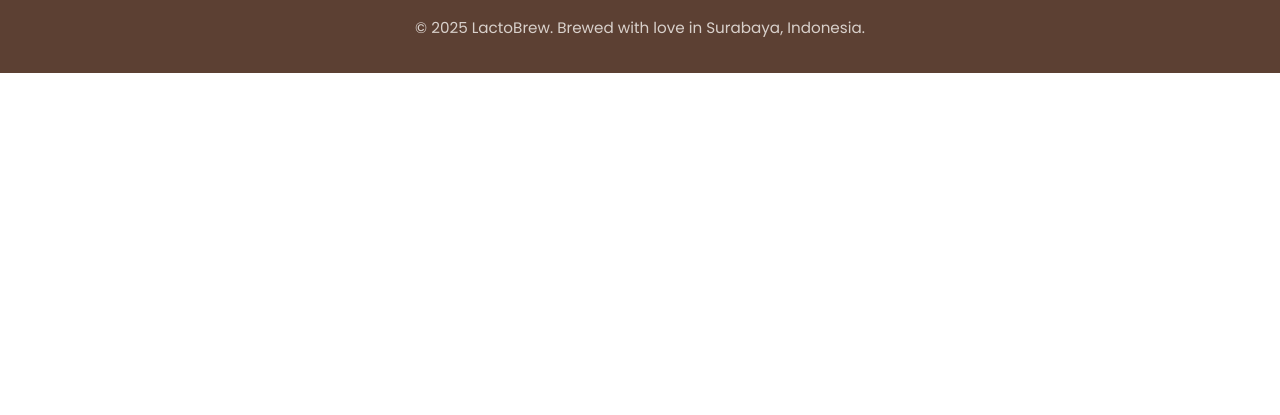
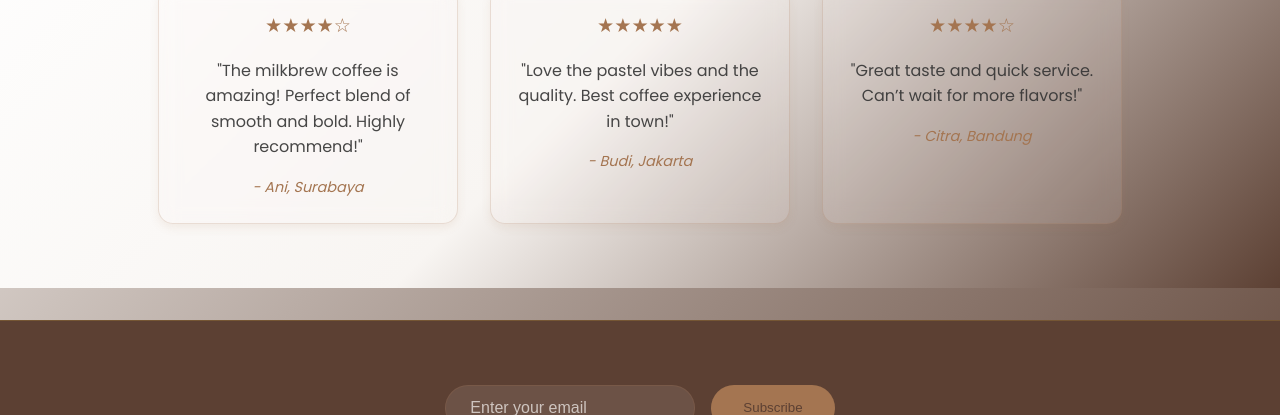
Before and after one commit to tramapa/LactoBrew, a plain HTML site: page index.html in a window 1280 px wide. Shown: the part 2385-2800 px from the top of the page. Before the commit the page ends 2458 px from the top, so only its background shows below. Drawn offline with Linux system fonts and the light colour scheme.

Commit message:
Update index.html

```diff
--- a/index.html
+++ b/index.html
@@ -431,6 +431,67 @@
       color: var(--dark-brown);
       transform: translateY(-3px);
     }
+.reviews-section {
+  padding: 4rem 2rem;
+  text-align: center;
+  background: var(--secondary-gradient);
+  margin-bottom: 2rem;
+}
+
+.reviews-container {
+  display: flex;
+  justify-content: center;
+  gap: 2rem;
+  flex-wrap: wrap;
+  max-width: 1100px;
+  margin: 0 auto;
+}
+
+.review-card {
+  background: var(--glass-bg);
+  backdrop-filter: blur(10px);
+  border: 1px solid var(--glass-border);
+  border-radius: 15px;
+  padding: 1.5rem;
+  width: 300px;
+  box-shadow: 0 4px 10px rgba(164, 117, 81, 0.1);
+  transition: transform 0.3s ease;
+}
+
+.review-card:hover {
+  transform: translateY(-5px);
+}
+
+.rating {
+  font-size: 1.2rem;
+  color: var(--accent-gold);
+  margin-bottom: 1rem;
+}
+
+.review-text {
+  font-size: 1rem;
+  color: var(--text-light);
+  opacity: 0.9;
+  margin-bottom: 1rem;
+}
+
+.review-author {
+  font-size: 0.9rem;
+  color: var(--warm-brown);
+  font-style: italic;
+}
+
+@media (max-width: 768px) {
+  .reviews-container {
+    flex-direction: column;
+    align-items: center;
+  }
+
+  .review-card {
+    width: 100%;
+    max-width: 350px;
+  }
+}
 
     footer {
       background: var(--dark-brown);
@@ -643,7 +704,26 @@
       </div>
     </div>
   </section>
-
+<section class="reviews-section">
+  <h2 class="section-title fade-in">What Our Customers Say</h2>
+  <div class="reviews-container fade-in">
+    <div class="review-card">
+      <div class="rating">★★★★☆</div>
+      <p class="review-text">"The milkbrew coffee is amazing! Perfect blend of smooth and bold. Highly recommend!"</p>
+      <p class="review-author">- Ani, Surabaya</p>
+    </div>
+    <div class="review-card">
+      <div class="rating">★★★★★</div>
+      <p class="review-text">"Love the pastel vibes and the quality. Best coffee experience in town!"</p>
+      <p class="review-author">- Budi, Jakarta</p>
+    </div>
+    <div class="review-card">
+      <div class="rating">★★★★☆</div>
+      <p class="review-text">"Great taste and quick service. Can’t wait for more flavors!"</p>
+      <p class="review-author">- Citra, Bandung</p>
+    </div>
+  </div>
+</section>
   <footer>
     <div class="footer-content">
       <div class="newsletter-form">
```
